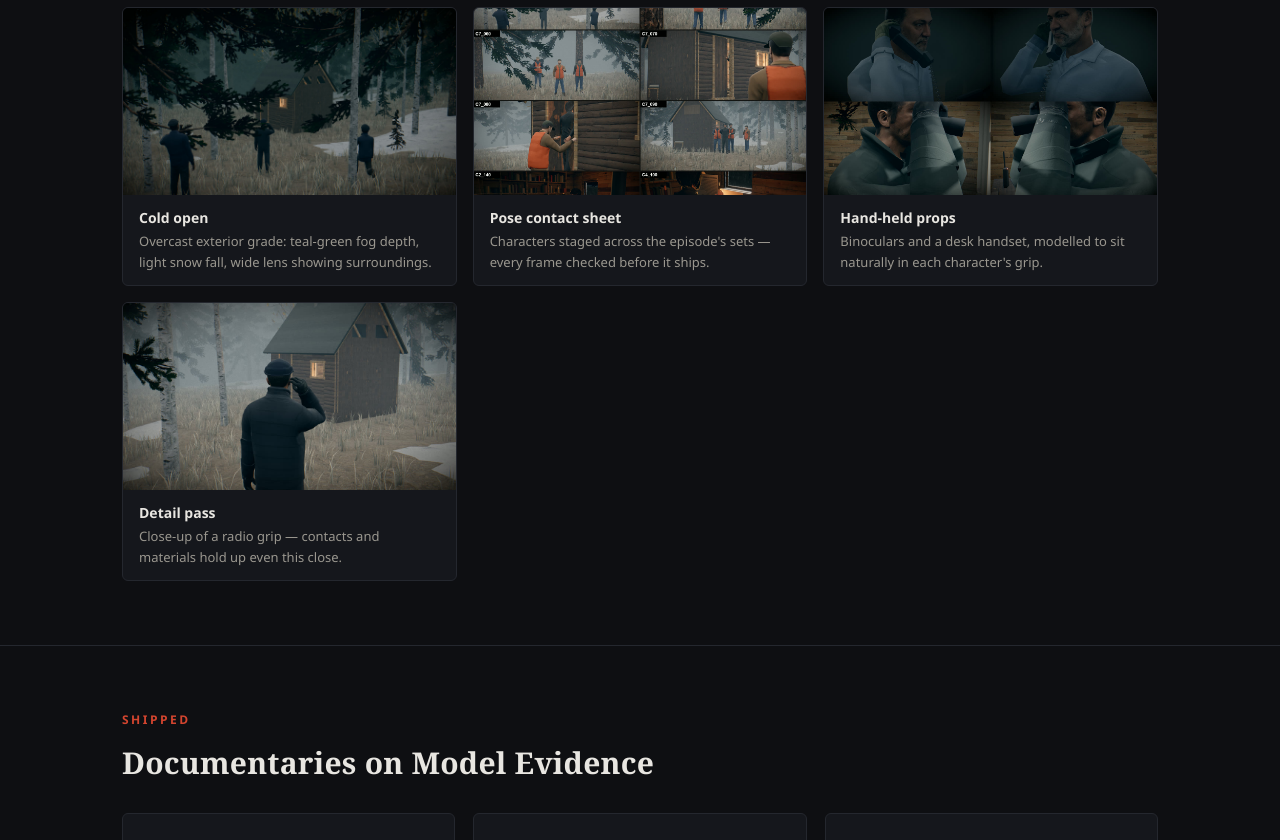
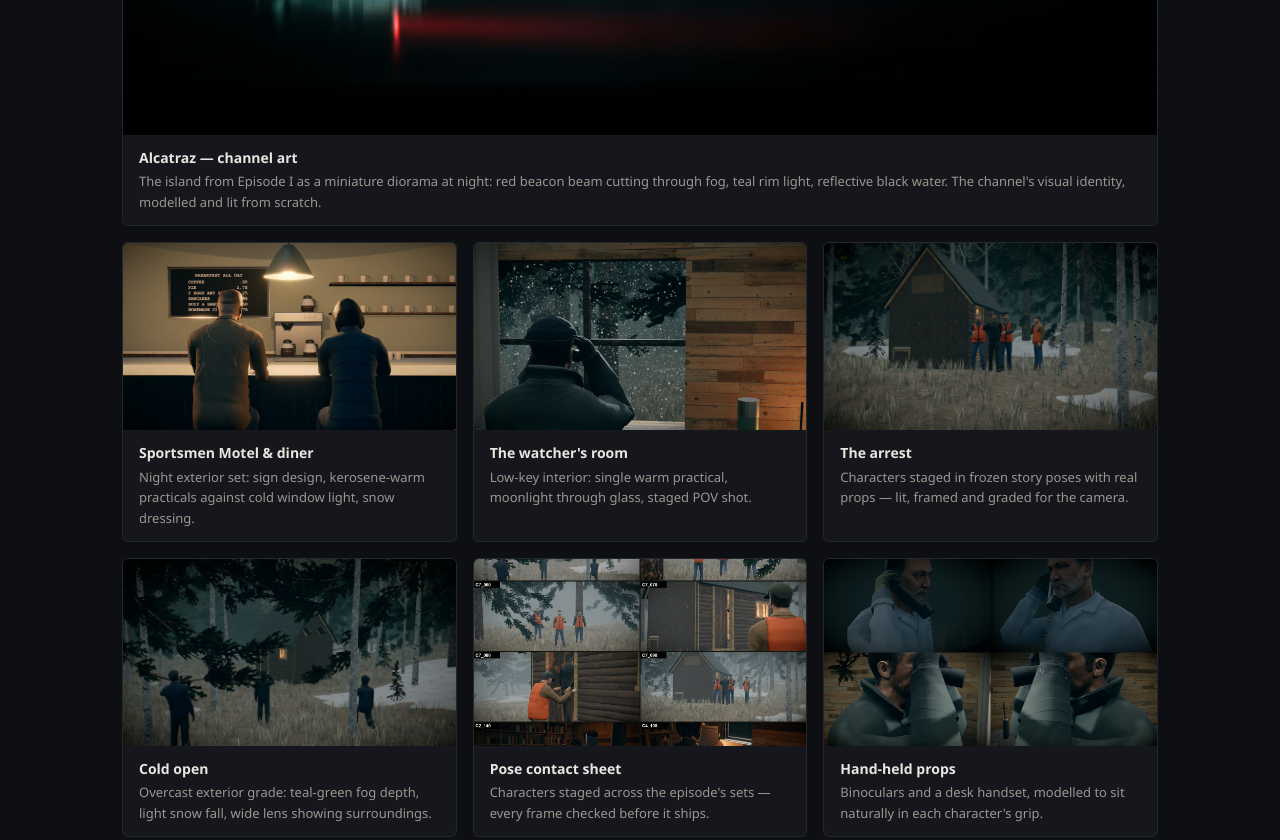
Before and after one commit to Amitkmarreji/Model-evidence, a plain HTML site: page index.html in a window 1280 px wide. Shown: the part 2500-3340 px from the top of the page. Drawn offline with Linux system fonts and the light colour scheme; grey boxes are pictures that could not be loaded.

Commit message:
Gallery: add EP01 Alcatraz channel art + EP02 animated map storyboard

```diff
--- a/index.html
+++ b/index.html
@@ -116,13 +116,15 @@ footer .fine{margin-top:26px;font-size:12px;color:#6d6a63}
     <h2>Work in progress: Episode IV</h2>
     <div class="gal">
       <figure class="wide"><img src="assets/img/mailbox-hero.jpg" alt="Snowy rural mailbox set, cinematic still"><figcaption><b>The mailbox</b>Modelled, textured and dressed in Blender from the real FBI archive photograph — rolled seams, riveted flag, hand-painted name decal with rust and grime, footprints and road ruts in the snow.</figcaption></figure>
+      <figure class="wide"><img src="assets/img/alcatraz-night.jpg" alt="Alcatraz island miniature diorama at night with red lighthouse beam"><figcaption><b>Alcatraz — channel art</b>The island from Episode I as a miniature diorama at night: red beacon beam cutting through fog, teal rim light, reflective black water. The channel's visual identity, modelled and lit from scratch.</figcaption></figure>
       <figure><img src="assets/img/diner-night.jpg" alt="Night diner set with neon-lit sign in snow"><figcaption><b>Sportsmen Motel &amp; diner</b>Night exterior set: sign design, kerosene-warm practicals against cold window light, snow dressing.</figcaption></figure>
       <figure><img src="assets/img/watcher-window.jpg" alt="Interior at night, figure watching through binoculars"><figcaption><b>The watcher's room</b>Low-key interior: single warm practical, moonlight through glass, staged POV shot.</figcaption></figure>
       <figure><img src="assets/img/arrest-cuffs.jpg" alt="Agents arresting a suspect in a snowy clearing"><figcaption><b>The arrest</b>Characters staged in frozen story poses with real props — lit, framed and graded for the camera.</figcaption></figure>
       <figure><img src="assets/img/cold-open-birch.jpg" alt="Figures moving through birch trees in morning fog"><figcaption><b>Cold open</b>Overcast exterior grade: teal-green fog depth, light snow fall, wide lens showing surroundings.</figcaption></figure>
       <figure><img src="assets/img/pose-sheet.jpg" alt="Contact sheet of multiple posed scenes"><figcaption><b>Pose contact sheet</b>Characters staged across the episode's sets — every frame checked before it ships.</figcaption></figure>
       <figure><img src="assets/img/props-sheet.jpg" alt="Close-ups of hand-held props in hands"><figcaption><b>Hand-held props</b>Binoculars and a desk handset, modelled to sit naturally in each character's grip.</figcaption></figure>
-      <figure><img src="assets/img/detail-grip.jpg" alt="Close-up of hands holding a radio"><figcaption><b>Detail pass</b>Close-up of a radio grip — contacts and materials hold up even this close.</figcaption></figure>
+            <figure><img src="assets/img/map-storyboard.jpg" alt="Storyboard sheet of an animated 3D map sequence"><figcaption><b>Animated map sequence</b>Storyboard sheet from Episode II: a 3D relief map with a lit timeline beat — design and motion direction for documentary graphics.</figcaption></figure>
+<figure><img src="assets/img/detail-grip.jpg" alt="Close-up of hands holding a radio"><figcaption><b>Detail pass</b>Close-up of a radio grip — contacts and materials hold up even this close.</figcaption></figure>
     </div>
   </div>
 </section>
```
Also changed, not shown: assets/img/alcatraz-night.jpg (added), assets/img/map-storyboard.jpg (added).
